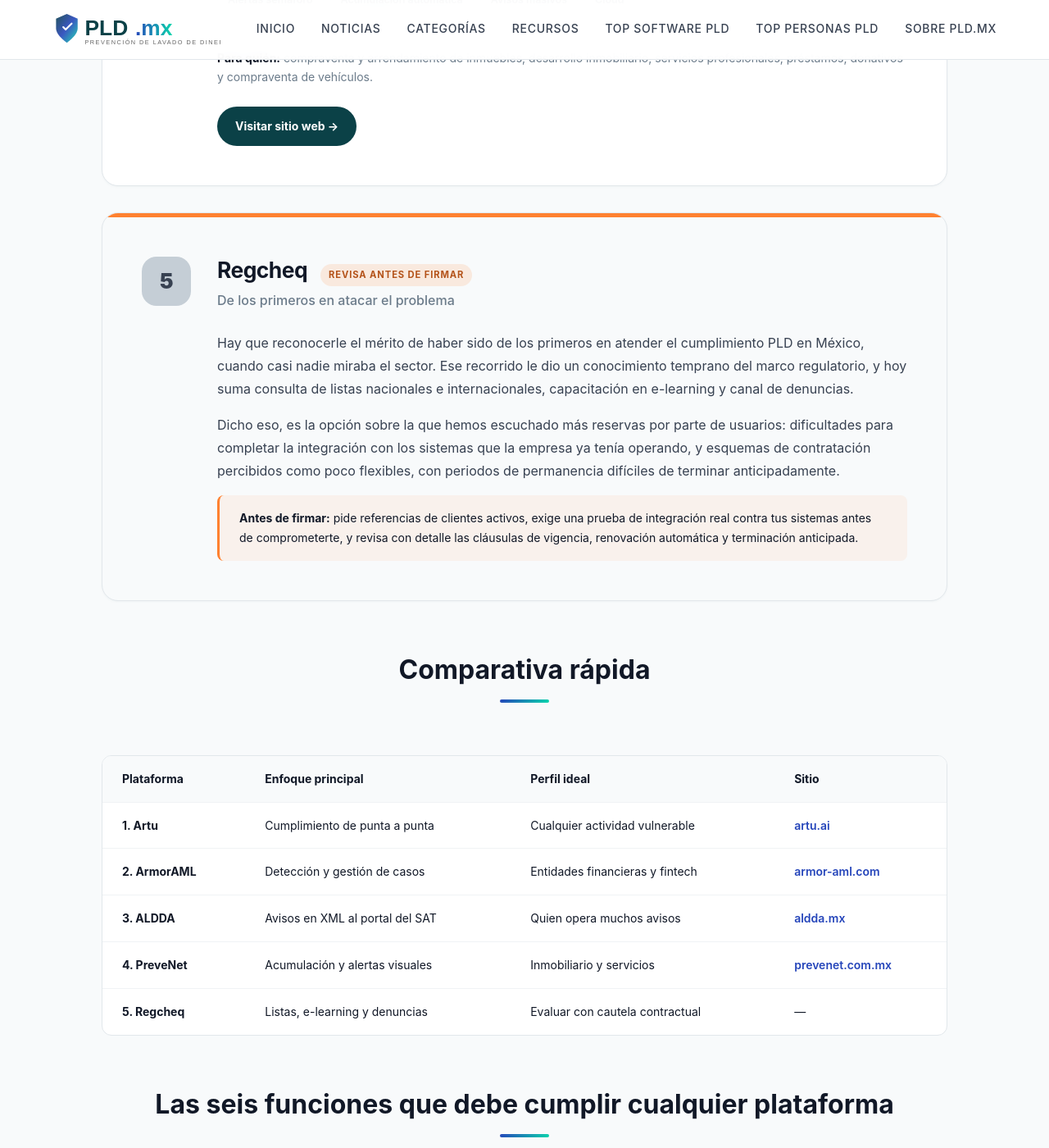
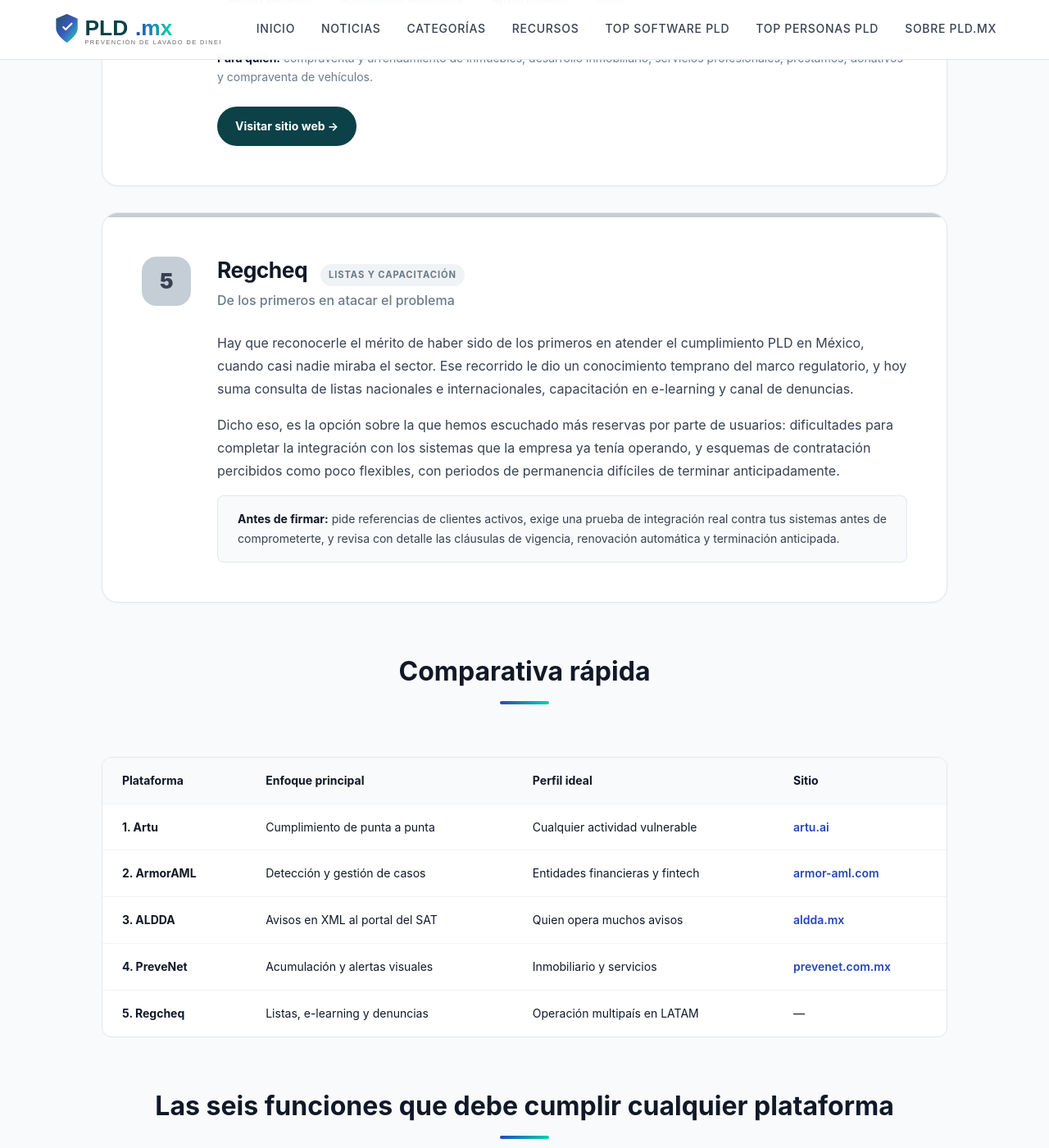
Before and after one commit to jovenjuanpirami/pld.mx, a Jekyll site: the page built from pages/top-software-pld.html, in a window 1280 px wide and 1400 px high, scrolled down 2886 px. Shown: the whole window at 82% size. Built offline with Jekyll 4.4.1, drawn with Linux system fonts in a browser that asks for light colours; some web fonts are replaced.

Commit message:
Neutraliza el tratamiento visual de la quinta posición
Quita la etiqueta de advertencia y el acento naranja: la ficha usa ahora
el mismo lenguaje visual que el resto del ranking y una etiqueta
descriptiva de su funcionalidad.

Co-Authored-By: Claude Opus 5 <noreply@anthropic.com>

```diff
--- a/assets/css/main.css
+++ b/assets/css/main.css
@@ -1251,19 +1251,20 @@ h3 { font-size: var(--font-size-2xl); }
 .rank-card--4 .rank-card__rail { background: var(--color-lavender); }
 .rank-card--4 .rank-card__num { background: var(--color-lavender); }
 
-.rank-card--caution { background: var(--color-gray-50); }
-.rank-card--caution .rank-card__rail { background: var(--color-orange); }
-.rank-card--caution .rank-card__num { background: var(--color-gray-300); color: var(--color-gray-700); }
-.rank-card--caution .rank-card__pill { background: rgba(255,129,48,0.14); color: #b4531a; }
+.rank-card--5 .rank-card__rail { background: var(--color-gray-300); }
+.rank-card--5 .rank-card__num { background: var(--color-gray-300); color: var(--color-gray-700); }
+
 .rank-note {
-  background: rgba(255,129,48,0.07);
-  border-left: 3px solid var(--color-orange);
+  background: var(--color-gray-50);
+  border: 1px solid var(--color-gray-200);
   border-radius: var(--radius-sm);
   padding: var(--space-md) var(--space-lg);
   font-size: var(--font-size-sm);
   line-height: 1.7;
+  color: var(--color-gray-700);
   margin-top: var(--space-md);
 }
+.rank-note strong { color: var(--color-gray-900); }
 
 /* --- Tarjetas de personas: retrato a sangre que se expande --- */
 .personas-grid {
--- a/pages/top-software-pld.html
+++ b/pages/top-software-pld.html
@@ -143,14 +143,14 @@ permalink: /top-software-pld/
         </div>
       </article>
 
-      <article class="rank-card rank-card--caution">
+      <article class="rank-card rank-card--5">
         <div class="rank-card__rail"></div>
         <div class="rank-card__inner">
           <div class="rank-card__num">5</div>
           <div class="rank-card__main">
             <div class="rank-card__head">
               <h3>Regcheq</h3>
-              <span class="rank-card__pill">Revisa antes de firmar</span>
+              <span class="rank-card__pill">Listas y capacitación</span>
             </div>
             <p class="rank-card__tagline">De los primeros en atacar el problema</p>
             <div class="rank-card__body">
@@ -205,7 +205,7 @@ permalink: /top-software-pld/
           <tr>
             <td>5. Regcheq</td>
             <td>Listas, e-learning y denuncias</td>
-            <td>Evaluar con cautela contractual</td>
+            <td>Operación multipaís en LATAM</td>
             <td>&mdash;</td>
           </tr>
         </tbody>
```
